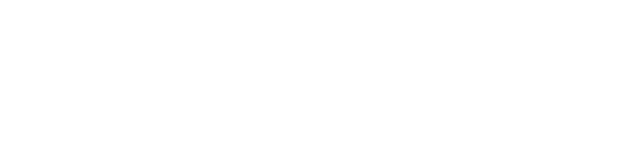
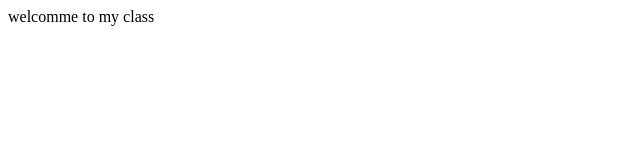
Before and after one commit to madhavan-develop/HTML-Repo, a plain HTML site: page index.html in a window 1280 px wide. Shown: the whole page, without its empty margins (0-640 px from the left). Drawn offline with Linux system fonts and the light colour scheme.

Commit message:
adding through command

```diff
--- a/index.html
+++ b/index.html
@@ -6,6 +6,6 @@
     <title>Document</title>
 </head>
 <body>
-
+    welcomme to my class
 </body>
 </html>
```
